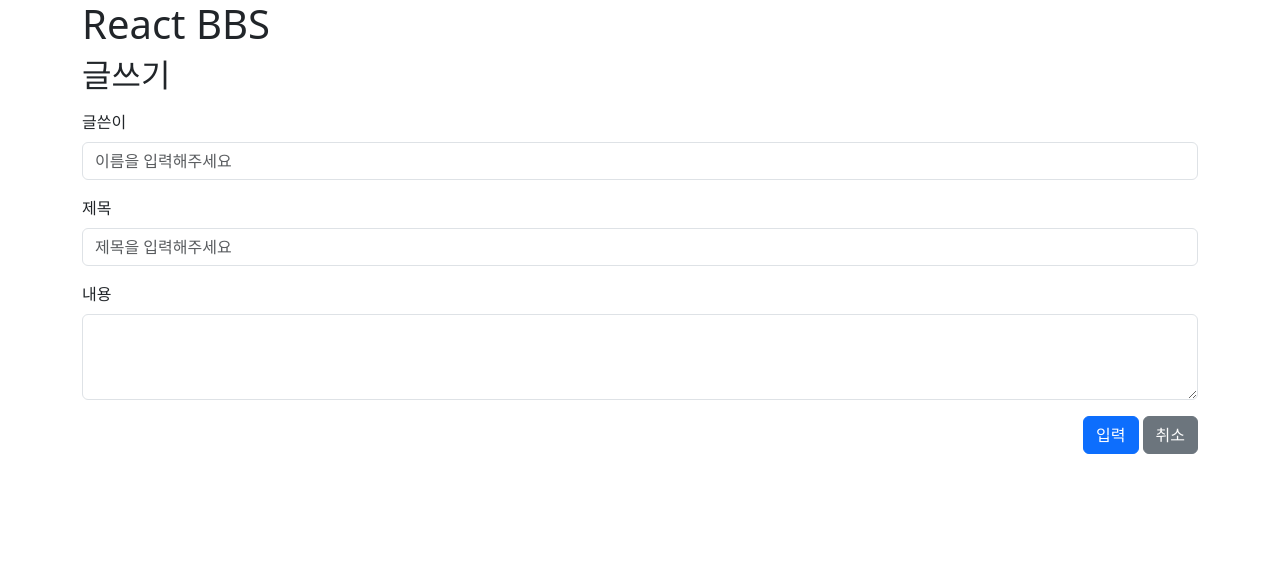
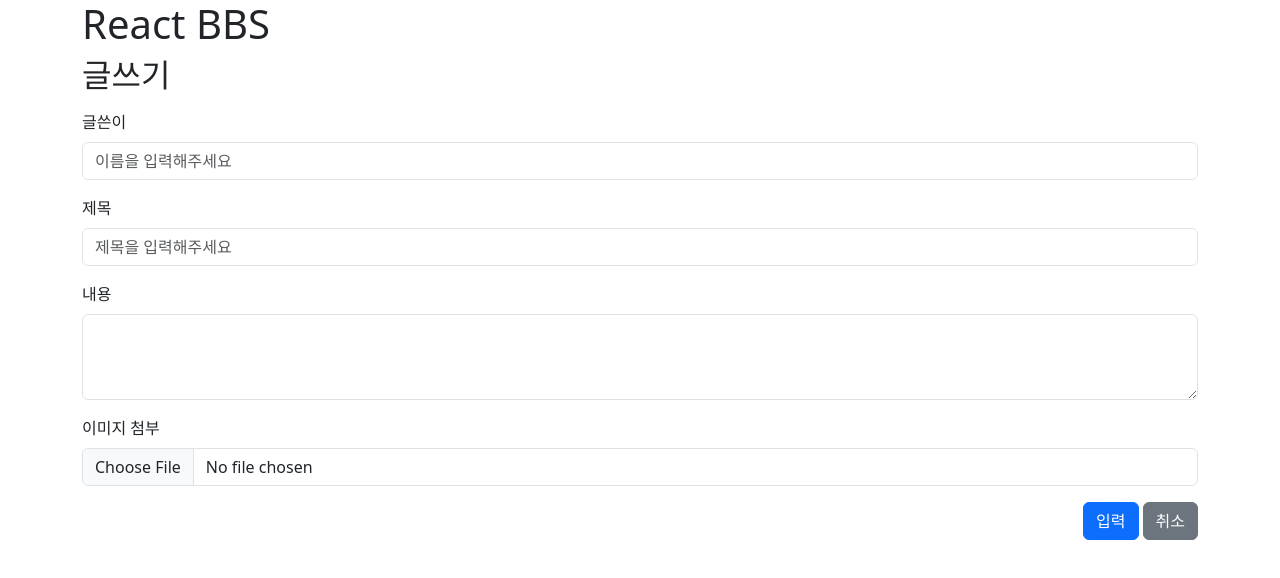
Before and after one commit to isnow-x/estfe13-react-bbs-client, a React (Vite) app: page /write in a window 1280 px wide. Shown: the top 578 px of the page. Built offline with nearby package versions, Linux system fonts and the light colour scheme.

Commit message:
feat: 이미지 첨부 기능 추가

```diff
--- a/src/components/Write.jsx
+++ b/src/components/Write.jsx
@@ -10,6 +10,7 @@
     name: "",
     title: "",
     content: "",
+    image: null,
   });
 
   useEffect(() => {
@@ -61,12 +62,28 @@
     };
   };
 
+  const createFormData = validatedData => {
+    const formData = new FormData();
+    formData.append("writer", validatedData.name);
+    formData.append("title", validatedData.title);
+    formData.append("content", validatedData.content);
+    if (content.image) {
+      formData.append("image", content.image);
+    }
+    return formData;
+  };
+
   const write = e => {
     e.preventDefault();
-    const formData = validate(e);
-    if (!formData) return;
+    const validatedData = validate(e);
+    if (!validatedData) return;
+
+    const formData = createFormData(validatedData);
+
     axios
-      .post("http://localhost:3000/write", formData)
+      .post("http://localhost:3000/write", formData, {
+        headers: { "Content-Type": "multipart/form-data" },
+      })
       .then(response => {
         navigate("/");
       })
@@ -78,13 +95,22 @@
 
   const update = e => {
     e.preventDefault();
-    const formData = validate(e);
-    if (!formData) return;
+    const validatedData = validate(e);
+    if (!validatedData) return;
+
+    const formData = createFormData(validatedData);
+
     axios
-      .post("http://localhost:3000/update", {
-        ...formData,
-        id: boardId,
-      })
+      .post(
+        "http://localhost:3000/update",
+        {
+          ...formData,
+          id: boardId,
+        },
+        {
+          headers: { "Content-Type": "multipart/form-data" },
+        },
+      )
       .then(() => {
         handleCancel();
         navigate("/");
@@ -99,6 +125,15 @@
     handleCancel();
     navigate("/");
   };
+
+  const handleImageChange = e => {
+    const file = e.target.files[0];
+    setContent(prev => ({
+      ...prev,
+      image: file,
+    }));
+  };
+
   return (
     <>
       <h2 className="mb-3">{isModifyMode ? "글수정" : "글쓰기"}</h2>
@@ -133,6 +168,10 @@
             required
           />
         </Form.Group>
+        <Form.Group controlId="formFile" className="mb-3">
+          <Form.Label>이미지 첨부</Form.Label>
+          <Form.Control type="file" accept="image/*" onChange={handleImageChange} />
+        </Form.Group>
         <div className="d-flex gap-1 justify-content-end">
           <Button type="submit" variant="primary">
             입력
```
